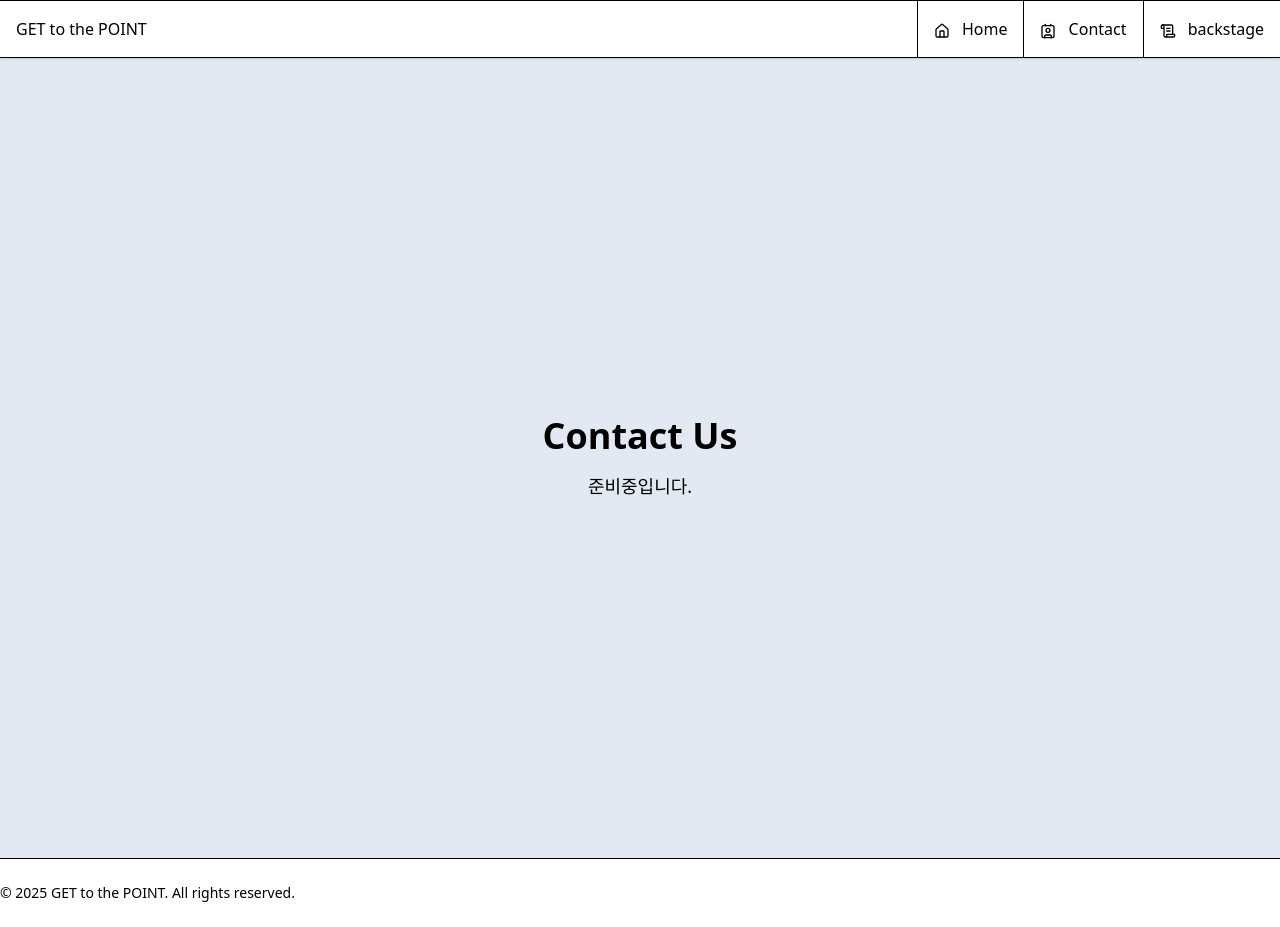
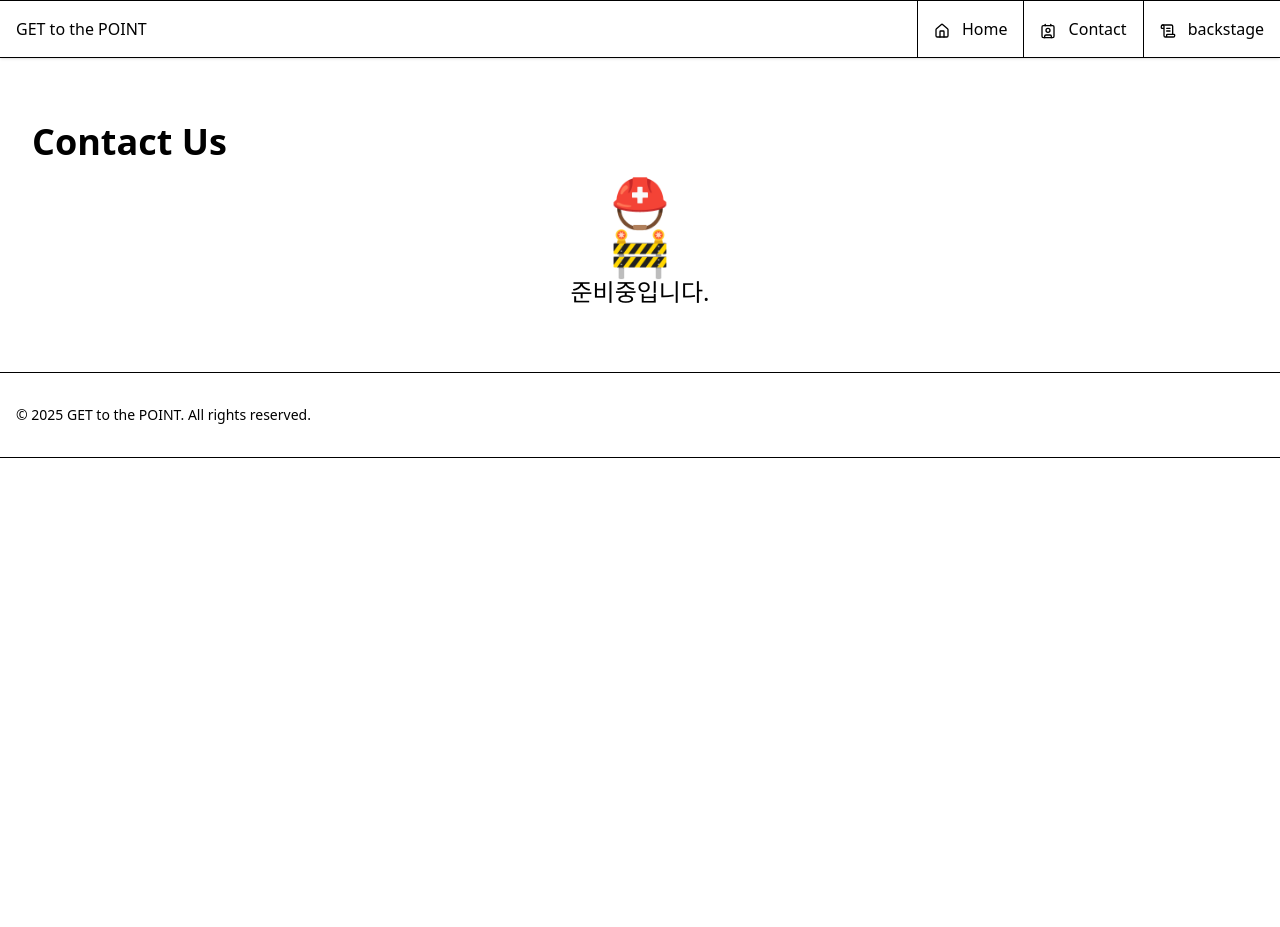
Before and after one commit to GET-to-the-POINT/get-to-the-point.github.io, a SvelteKit app: page /contact in a window 1280 px wide. After the commit the page ends 800 px from the top, so only its background shows below. Built offline with nearby package versions, Linux system fonts and the light colour scheme; a web font is replaced by a local one.

Commit message:
:lipstick: 연락처 화면 파킹 화면으로 변경

```diff
--- a/src/lib/components/Footer.svelte
+++ b/src/lib/components/Footer.svelte
@@ -2,8 +2,6 @@
 	const year = new Date().getFullYear();
 </script>
 
-<footer class="border-t bg-muted py-6">
-	<div class="m-auto container ">
-		<p class="text-sm text-muted-foreground">© {year} GET to the POINT. All rights reserved.</p>
-	</div>
+<footer class="border-t border-b py-8 px-4">
+		<p class="text-sm">© {year} GET to the POINT. All rights reserved.</p>
 </footer>
--- a/src/routes/contact/+page.svelte
+++ b/src/routes/contact/+page.svelte
@@ -1,6 +1,6 @@
-<section class="flex h-screen items-center justify-center bg-[#E2E9F3]">
-	<div class="text-center">
-		<h1 class="text-4xl font-bold">Contact Us</h1>
-		<p class="mt-4 text-lg">준비중입니다.</p>
+<section class="items-center justify-center py-16 px-8">
+	<h2 class="text-4xl font-bold">Contact Us</h2>
+	<div class="text-center content-center min-h-2xl">
+		<p class="mt-4 text-2xl"><span class="text-5xl">⛑️</span><br/><span class="text-5xl">🚧</span><br/>준비중입니다.</p>
 	</div>
 </section>
```
